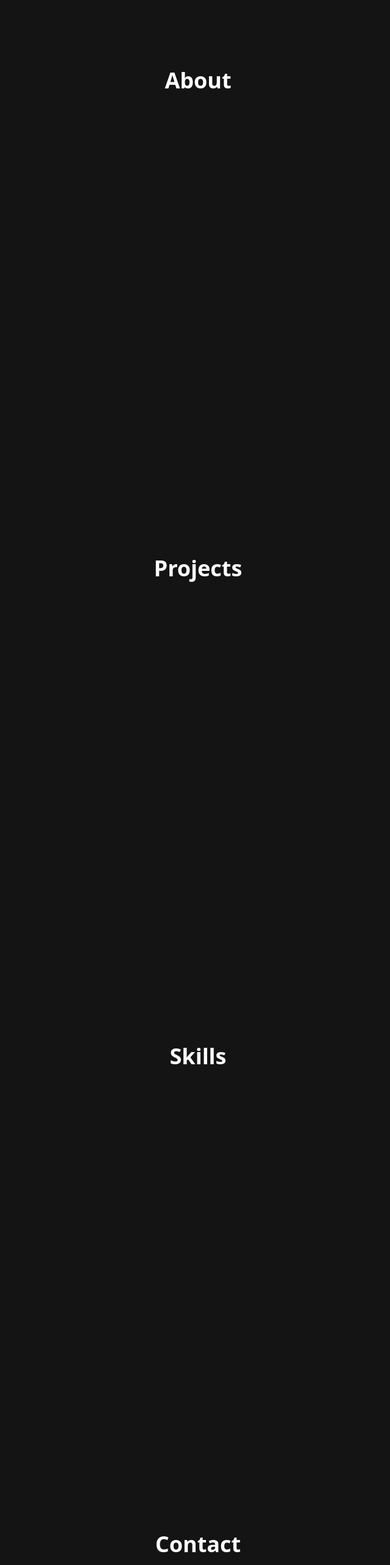
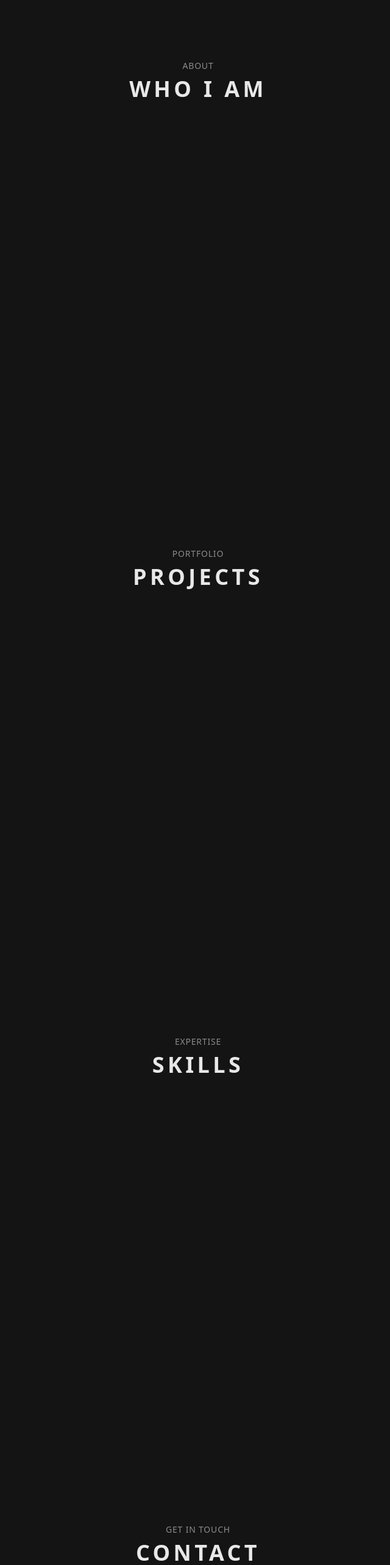
Before and after one commit to Luke7787/website-portfolio, a Next.js app in the folder luke-portfolio/: page / in a window 1280 px wide. Shown: the part 1100-3666 px from the top of the page at 61% size, without its empty margins (315-955 px from the left). Built offline with nearby package versions, Linux system fonts and the light colour scheme.

Commit message:
updated sections on page.tsx

```diff
--- a/luke-portfolio/src/app/page.tsx
+++ b/luke-portfolio/src/app/page.tsx
@@ -5,49 +5,84 @@ export default function Page() {
     <main className="relative">
       <NavBar />
 
+      {/* HOME */}
       <section
         id="home"
         className="scroll-mt-16 min-h-screen pt-16 flex items-center justify-center"
       >
         <div className="text-center">
-          {/* Subheading */}
-          <p className="mb-2 text-sm font-normal tracking-[0.8px] text-[rgb(140,140,140)]">
+          <p className="mb-2 text-sm tracking-[0.8px] text-[rgb(140,140,140)]">
             HELLO! MY NAME IS
           </p>
 
-          {/* Name */}
           <h1 className="text-3xl font-bold tracking-[3.2px] text-white/90 drop-shadow-[2px_2px_4px_rgba(0,0,0,0.7)]">
             LUKE ZHUANG
           </h1>
         </div>
       </section>
 
+      {/* ABOUT */}
       <section
         id="about"
         className="scroll-mt-16 min-h-screen pt-16 flex items-center justify-center"
       >
-        <h1 className="text-4xl font-bold">About</h1>
+        <div className="text-center">
+          <p className="mb-2 text-sm tracking-[0.8px] text-[rgb(140,140,140)]">
+            ABOUT
+          </p>
+
+          <h2 className="text-4xl font-bold tracking-[0.15em] text-white/90">
+            WHO I AM
+          </h2>
+        </div>
       </section>
 
+      {/* PROJECTS */}
       <section
         id="projects"
         className="scroll-mt-16 min-h-screen pt-16 flex items-center justify-center"
       >
-        <h1 className="text-4xl font-bold">Projects</h1>
+        <div className="text-center">
+          <p className="mb-2 text-sm tracking-[0.8px] text-[rgb(140,140,140)]">
+            PORTFOLIO
+          </p>
+
+          <h2 className="text-4xl font-bold tracking-[0.15em] text-white/90">
+            PROJECTS
+          </h2>
+        </div>
       </section>
 
+      {/* SKILLS */}
       <section
         id="skills"
         className="scroll-mt-16 min-h-screen pt-16 flex items-center justify-center"
       >
-        <h1 className="text-4xl font-bold">Skills</h1>
+        <div className="text-center">
+          <p className="mb-2 text-sm tracking-[0.8px] text-[rgb(140,140,140)]">
+            EXPERTISE
+          </p>
+
+          <h2 className="text-4xl font-bold tracking-[0.15em] text-white/90">
+            SKILLS
+          </h2>
+        </div>
       </section>
 
+      {/* CONTACT */}
       <section
         id="contact"
         className="scroll-mt-16 min-h-screen pt-16 flex items-center justify-center"
       >
-        <h1 className="text-4xl font-bold">Contact</h1>
+        <div className="text-center">
+          <p className="mb-2 text-sm tracking-[0.8px] text-[rgb(140,140,140)]">
+            GET IN TOUCH
+          </p>
+
+          <h2 className="text-4xl font-bold tracking-[0.15em] text-white/90">
+            CONTACT
+          </h2>
+        </div>
       </section>
     </main>
   );
```
